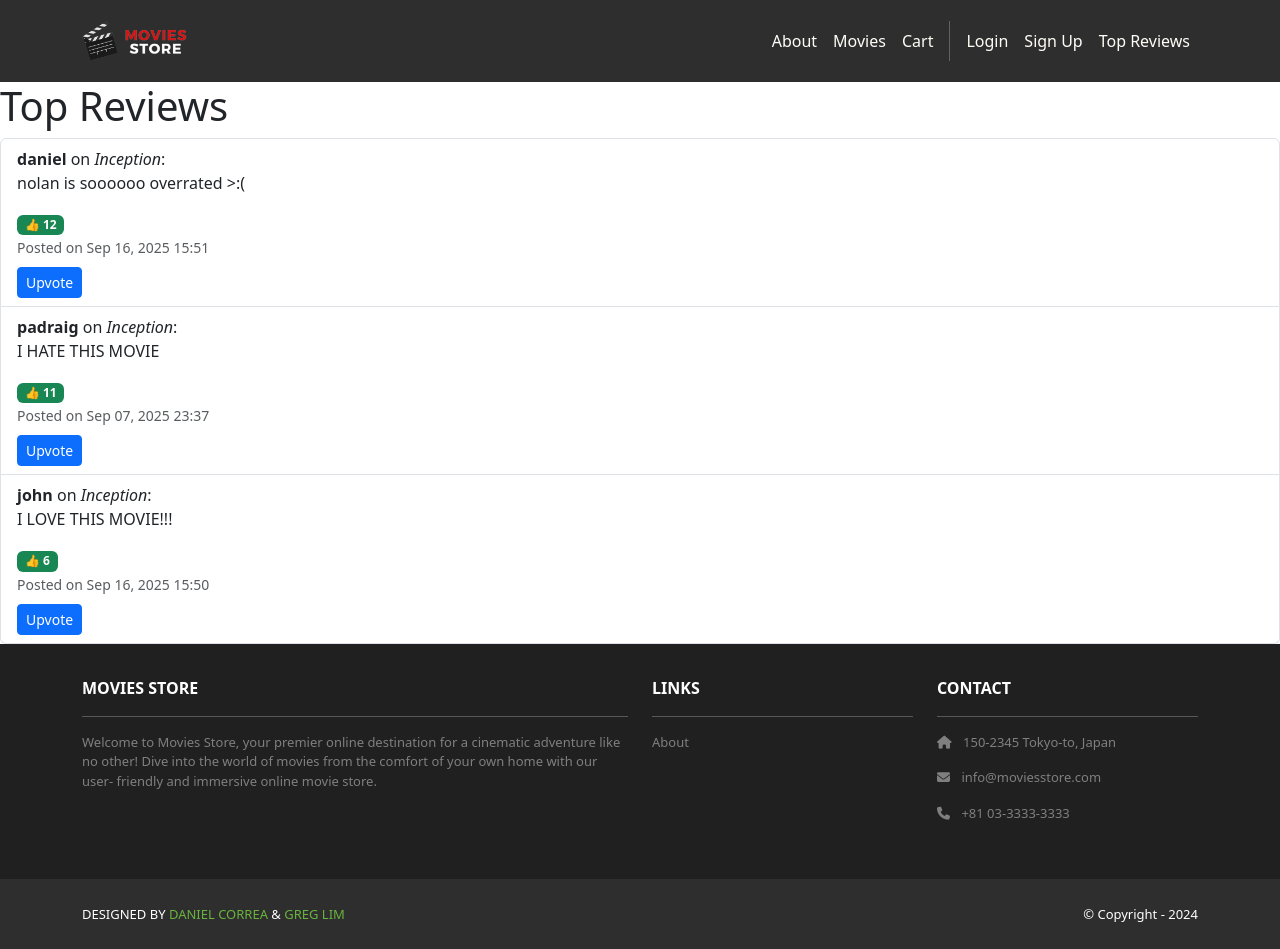
After one commit to padraiglittlefield/moviesstore, a Django app: page /movies/top-reviews/ in a window 1280 px wide. The commit adds this page. Run offline with Django 5.2, Linux system fonts and the light colour scheme; data comes from the database, SQL or seed files in the repository; both versions use the stored data as it was after the commit; some libraries are stand-ins or nearby versions.

Commit message:
Implemented top reviews

```diff
--- a/movies/models.py
+++ b/movies/models.py
@@ -18,6 +18,11 @@ class Review(models.Model):
     date = models.DateTimeField(auto_now_add=True)
     movie = models.ForeignKey(Movie,on_delete=models.CASCADE)
     user = models.ForeignKey(User,on_delete=models.CASCADE)
+    upvotes = models.PositiveIntegerField(default=0)
+
+    @classmethod
+    def top_reviews(cls, limit=20):
+        return cls.objects.order_by("-upvotes", "-date")[:limit]
 
     def __str__(self):
         return str(self.id) + ' - ' + self.movie.name
--- /dev/null
+++ b/movies/templates/movies/top_reviews.html
@@ -0,0 +1,21 @@
+{% extends "base.html" %}
+
+{% block content %}
+  <h1>Top Reviews</h1>
+  <ul class="list-group">
+    {% for review in reviews %}
+      <li class="list-group-item">
+        <strong>{{ review.user.username }}</strong> on
+        <em>{{ review.movie.name }}</em>:
+        <p>{{ review.comment }}</p>
+        <span class="badge bg-success">👍 {{ review.upvotes }}</span>
+        <br>
+        <small class="text-muted">Posted on {{ review.date|date:"M d, Y H:i" }}</small>
+        <br>
+        <a href="{% url 'upvote_review' review.id %}" class="btn btn-sm btn-primary mt-2">Upvote</a>
+      </li>
+    {% empty %}
+      <li class="list-group-item">No reviews yet.</li>
+    {% endfor %}
+  </ul>
+{% endblock %}
--- a/movies/urls.py
+++ b/movies/urls.py
@@ -6,4 +6,7 @@ urlpatterns = [
     path('<int:id>/review/create/', views.create_review, name='movies.create_review'),
     path('<int:id>/review/<int:review_id>/edit/',views.edit_review,name='movies.edit_review'),
     path('<int:id>/review/<int:review_id>/delete/',views.delete_review, name='movies.delete_review'),
+    path("top-reviews/", views.top_reviews, name="top_reviews"),
+    path("upvote/<int:review_id>/", views.upvote_review, name="upvote_review"),
+
 ]
--- a/movies/views.py
+++ b/movies/views.py
@@ -60,3 +60,13 @@ def delete_review(request, id, review_id):
     review = get_object_or_404(Review, id=review_id, user=request.user)
     review.delete()
     return redirect('movies.show', id=id)
+
+def top_reviews(request):
+    reviews = Review.top_reviews(limit=20)  # or however many you want
+    return render(request, "movies/top_reviews.html", {"reviews": reviews})
+
+def upvote_review(request, review_id):
+    review = get_object_or_404(Review, pk=review_id)
+    review.upvotes += 1
+    review.save()
+    return redirect("top_reviews")
--- a/moviesstore/templates/base.html
+++ b/moviesstore/templates/base.html
@@ -54,9 +54,8 @@ href="{% url 'accounts.logout' %}">Logout ({{user.username }})</a>
 <a class="nav-link"
 href="{% url 'accounts.login' %}">Login</a>
 <a class="nav-link"
-href="{% url 'accounts.signup' %}">
-Sign Up
-</a>
+href="{% url 'accounts.signup' %}">Sign Up</a>
+<a class="nav-link" href="{% url 'top_reviews' %}">Top Reviews</a>
 {% endif %}
 </div>
 </div>
```
Also changed, not shown: db.sqlite3, movies/migrations/0003_review_upvotes.py (added).
